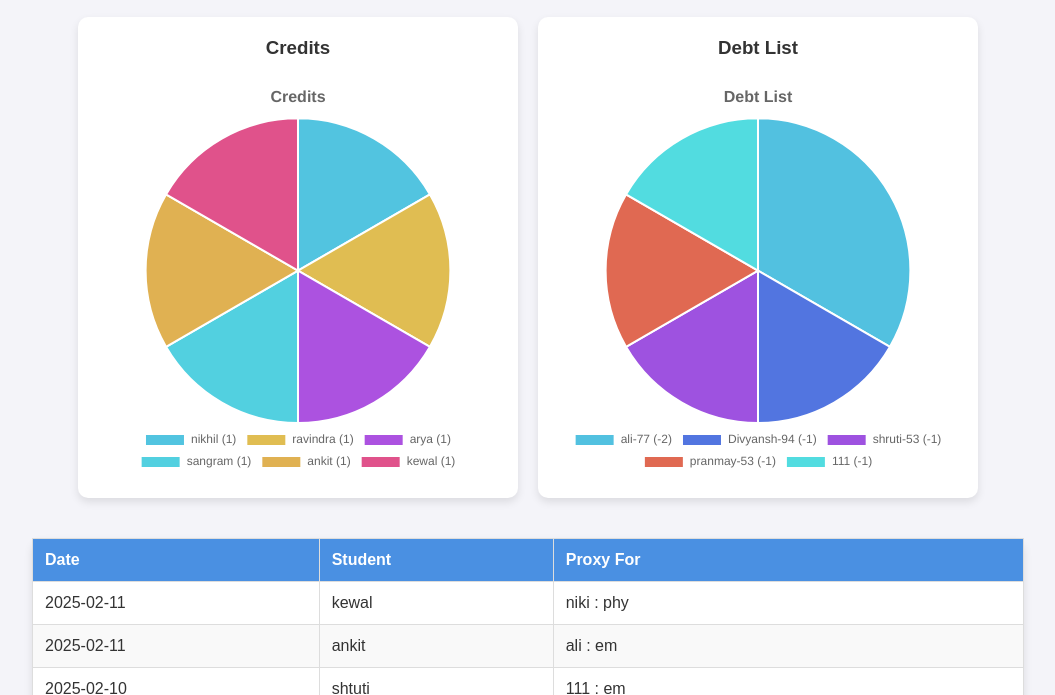
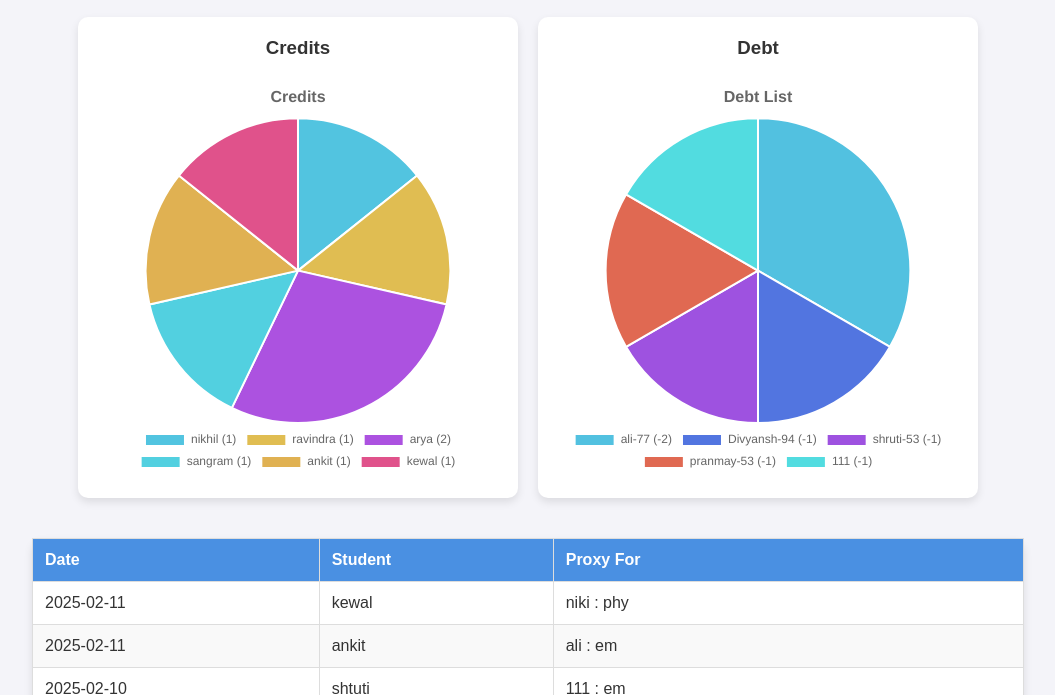
Before and after one commit to nikipoatgit/proxy, a plain HTML site: page index.html in a window 1280 px wide. Shown: the part 105-800 px from the top of the page, without its empty margins (112-1167 px from the left). Drawn offline with nearby package versions, Linux system fonts and the light colour scheme.

Commit message:
Update index.html

```diff
--- a/index.html
+++ b/index.html
@@ -74,7 +74,7 @@
             <canvas id="proxyChart"></canvas>
         </div>
         <div class="chart-card">
-            <h3>Debt List</h3>
+            <h3>Debt</h3>
             <canvas id="debtChart"></canvas>
         </div>
     </div>
@@ -143,7 +143,7 @@
     const proxyData = {
         "nikhil (1)": 1,
         "ravindra (1)": 1,
-        "arya (1)": 1,
+        "arya (2)": 2,
         "sangram (1)": 1,
         "ankit (1)": 1,
         "kewal (1)": 1,
```
